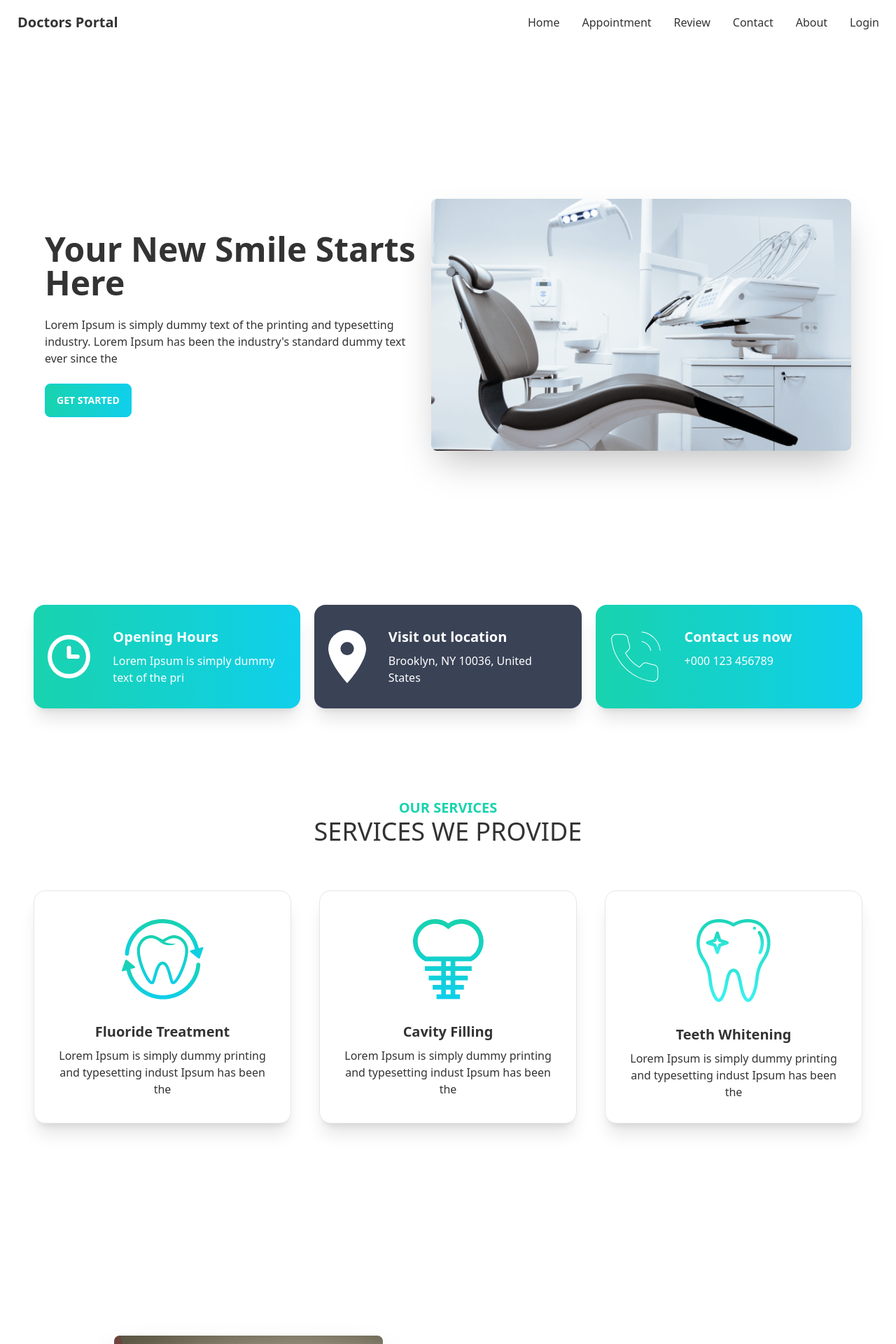
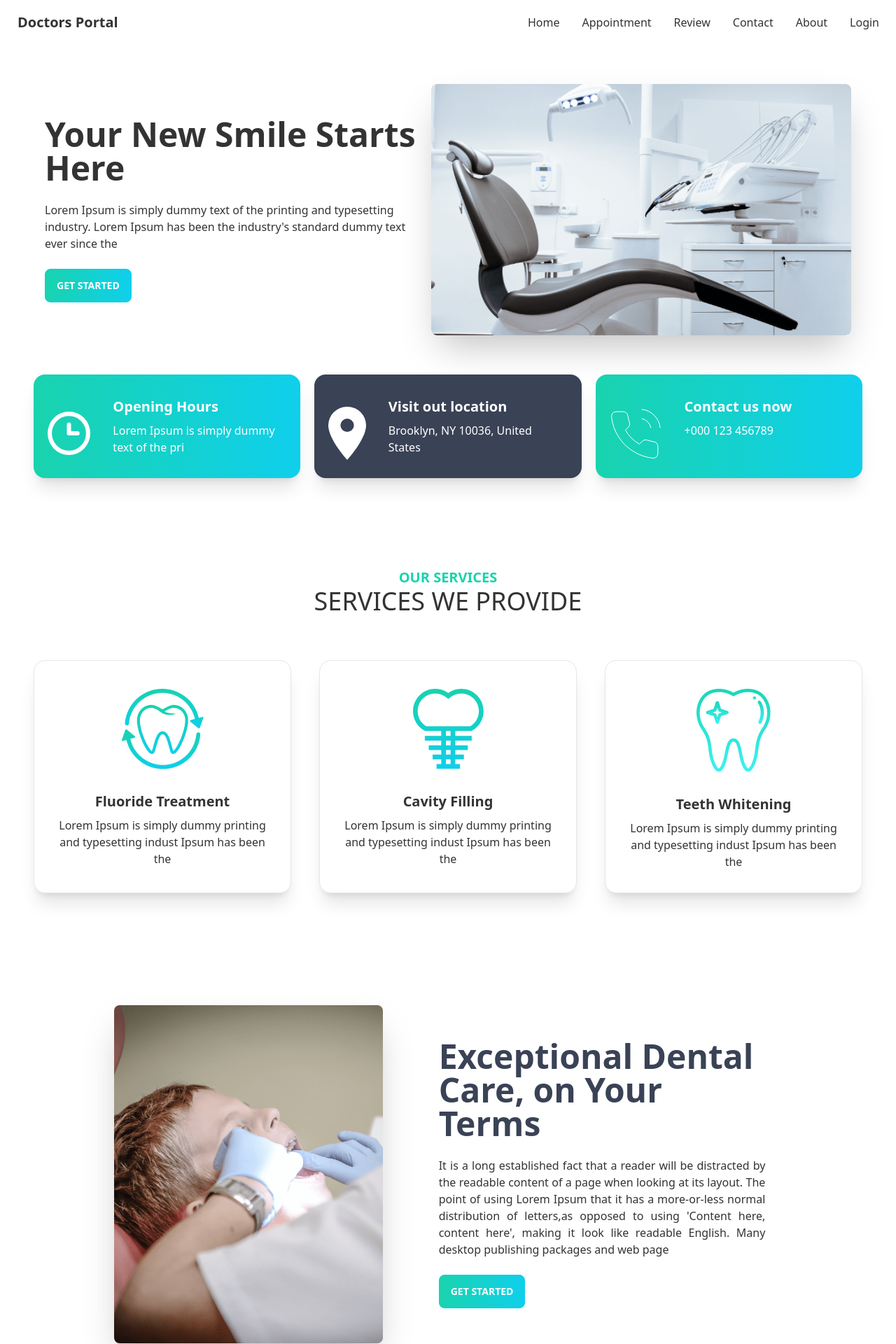
Before and after one commit to ctasbihas/doctors-portal-client, a React (Create React App) app: page / in a window 1280 px wide. Shown: the top 1920 px of the page at 70% size. Built offline with nearby package versions, Linux system fonts and the light colour scheme.

Commit message:
home page finished

```diff
--- a/src/App.js
+++ b/src/App.js
@@ -7,7 +7,7 @@ import Login from './Pages/Login/Login';
 
 function App() {
   return (
-    <div>
+    <div className='max-w-[1366px] mx-auto'>
       <Navbar/>
       <Routes>
         <Route path="/" element={<Home />} />
--- a/src/Pages/Home/Banner.js
+++ b/src/Pages/Home/Banner.js
@@ -4,7 +4,7 @@ import PrimaryButton from '../Shared/PrimaryButton';
 
 const Banner = () => {
     return (
-        <div className="hero min-h-screen">
+        <div className="hero my-10">
             <div className="hero-content flex-col lg:flex-row-reverse">
                 <img src={chair} className="rounded-lg shadow-2xl w-[600px]" />
                 <div>
--- a/src/Pages/Home/DentalCare.js
+++ b/src/Pages/Home/DentalCare.js
@@ -4,7 +4,7 @@ import PrimaryButton from '../Shared/PrimaryButton';
 
 const DentalCare = () => {
     return (
-        <div className="hero min-h-screen w-5/6 mx-auto mb-44">
+        <div className="hero  w-5/6 mx-auto mb-44">
             <div className="hero-content flex-col lg:flex-row">
                 <img src={treatment} className="max-w-sm rounded-lg shadow-2xl" />
                 <div className='ml-16 pr-6'>
--- a/src/Pages/Home/InfoCard.js
+++ b/src/Pages/Home/InfoCard.js
@@ -3,7 +3,7 @@ import React from 'react';
 const InfoCard = ({ img, cardTitle, description, bgClass }) => {
     return (
         <div className={`card lg:card-side shadow-xl ${bgClass}`}>
-            <figure className='pl-5'>
+            <figure className='pl-5 pt-5'>
                 <img src={img} alt="Album" />
             </figure>
             <div className="card-body text-white">
--- a/src/Pages/Shared/Footer.js
+++ b/src/Pages/Shared/Footer.js
@@ -23,7 +23,7 @@ const Footer = () => {
                 </div>
             </div>
             <div className='my-10 text-center'>
-                <p>Copyright © {(new Date().getFullYear())} - All right reserved by Doctors Portal</p>
+                <p>Copyright © {(new Date().getFullYear())} - All right reserved</p>
             </div>
         </footer>
     );
```
